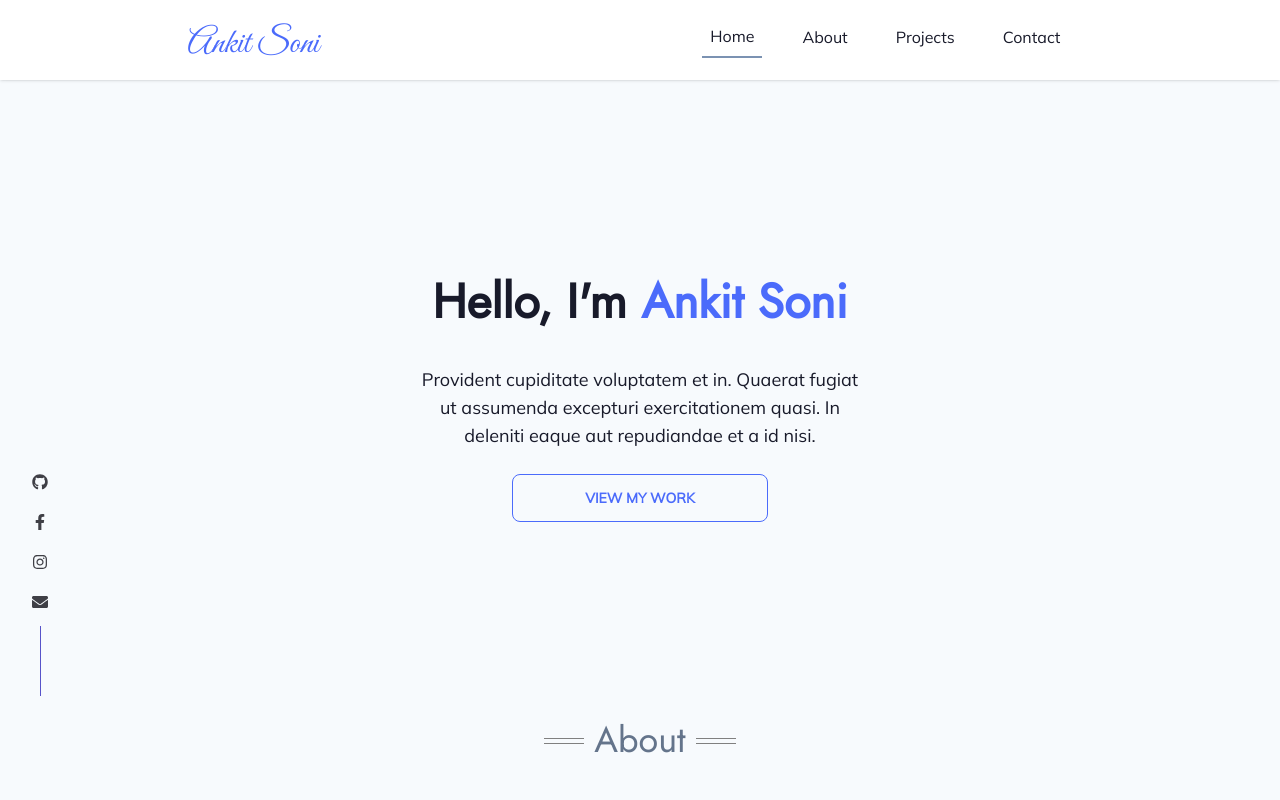
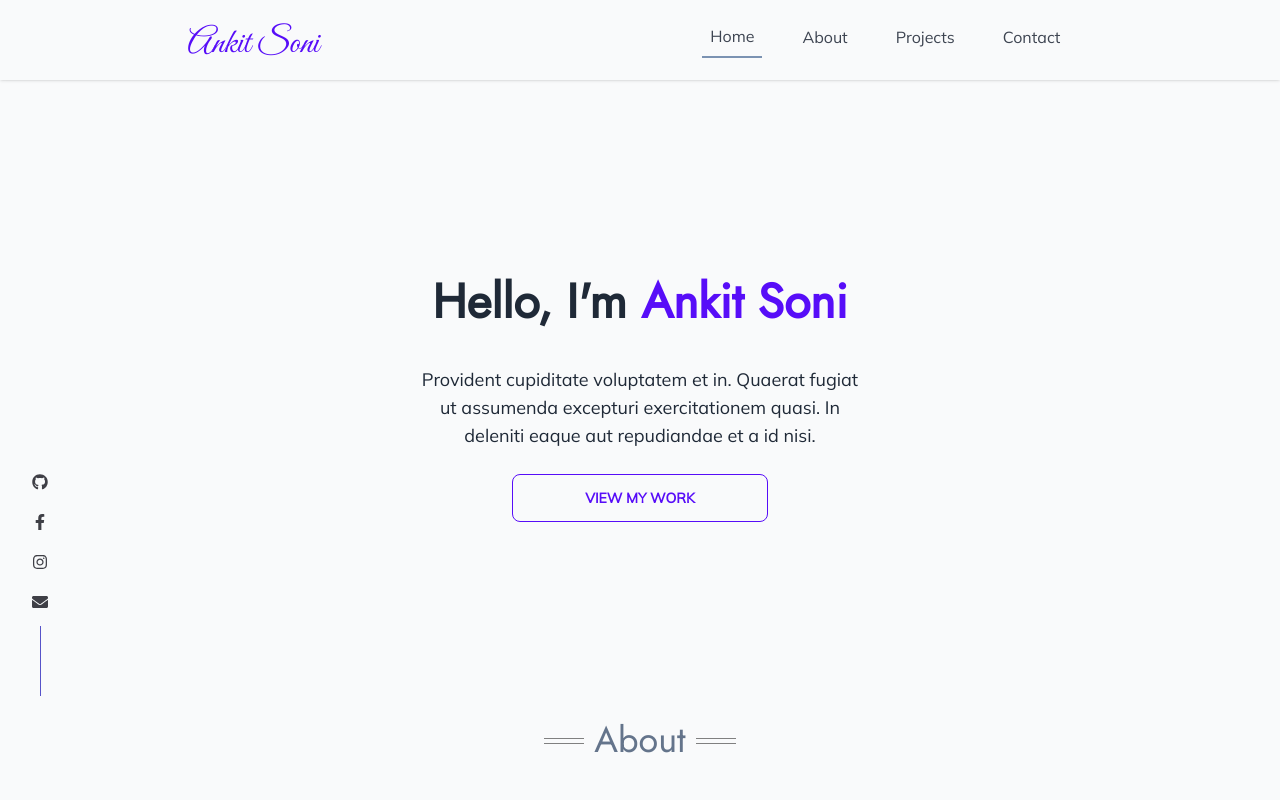
Before and after one commit to aktson/ankit-react-portfolio, a React (Create React App) app: page / in a window 1280 px wide. Shown: the top 800 px of the page. Built offline with nearby package versions, Linux system fonts and the light colour scheme.

Commit message:
theme changed

```diff
--- a/public/index.html
+++ b/public/index.html
@@ -1,5 +1,5 @@
 <!DOCTYPE html>
-<html lang="en" data-theme="corporate">
+<html lang="en" data-theme="light">
   <head>
     <meta charset="utf-8" />
     <!-- <link rel="icon" href="%PUBLIC_URL%/favicon.ico" /> -->
--- a/src/components/layout/Header.jsx
+++ b/src/components/layout/Header.jsx
@@ -3,7 +3,7 @@ import { SideBar } from "./mobile-nav/SideBar";
 
 function Header() {
   return (
-    <header className=" shadow fixed top-0 left-0 right-0 bg-base-100 z-index-10">
+    <header className=" shadow fixed top-0 left-0 right-0 bg-base-200 z-index-10">
       <div className="container flex justify-around mx-auto p-2 items-center">
         <div className="brand text-primary mt-2" onClick={() => scroll.scrollToTop()}>
           Ankit Soni
--- a/src/components/sections/Projects.jsx
+++ b/src/components/sections/Projects.jsx
@@ -44,7 +44,7 @@ function Projects() {
                 whileTap={{ scale: 0.9 }}
                 transition={{ duration: 0.2 }}>
                 View
-              </motion.button>{" "}
+              </motion.button>
             </AnimatePresence>
           </div>
         </div>
--- a/tailwind.config.js
+++ b/tailwind.config.js
@@ -3,7 +3,6 @@ module.exports = {
     "./src/**/*.{js,jsx,ts,tsx}", "./public/index.html"
   ],
   theme: {
-
   },
   plugins: [require("daisyui")],
 }
```
